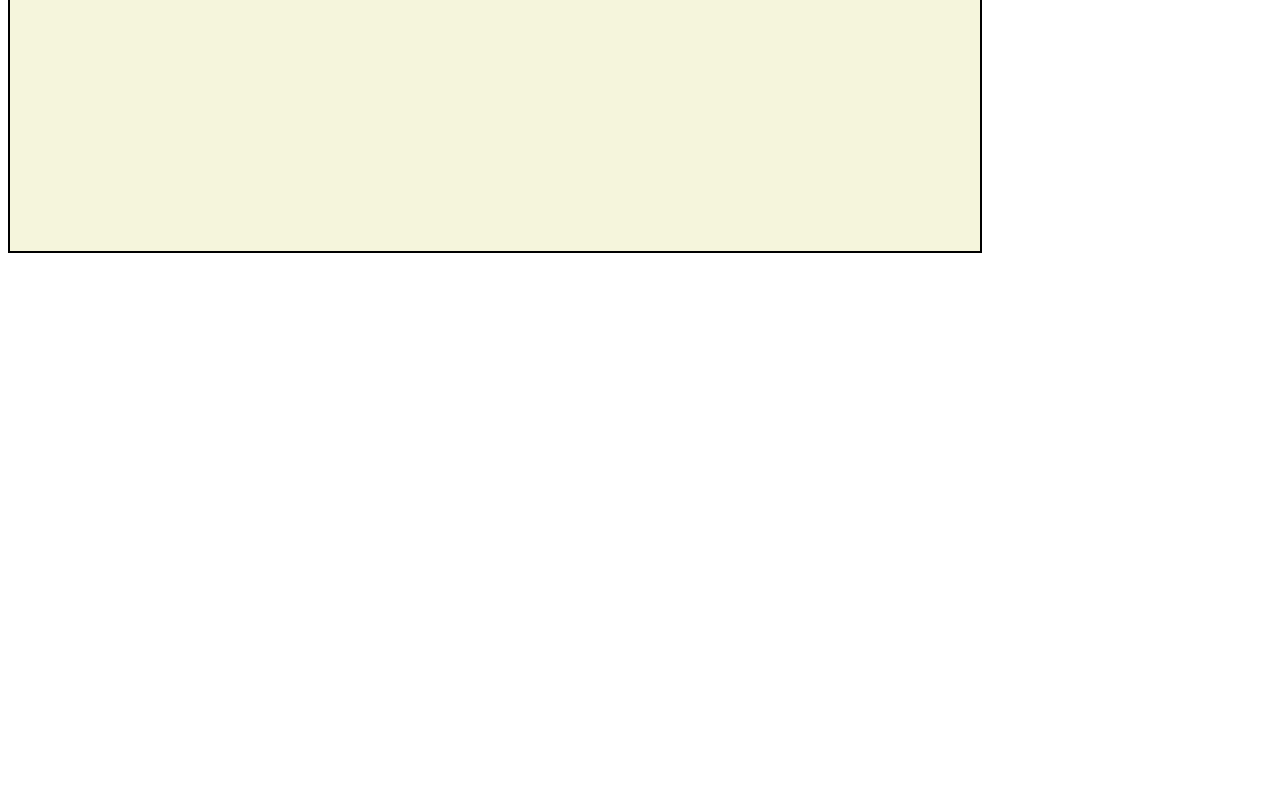
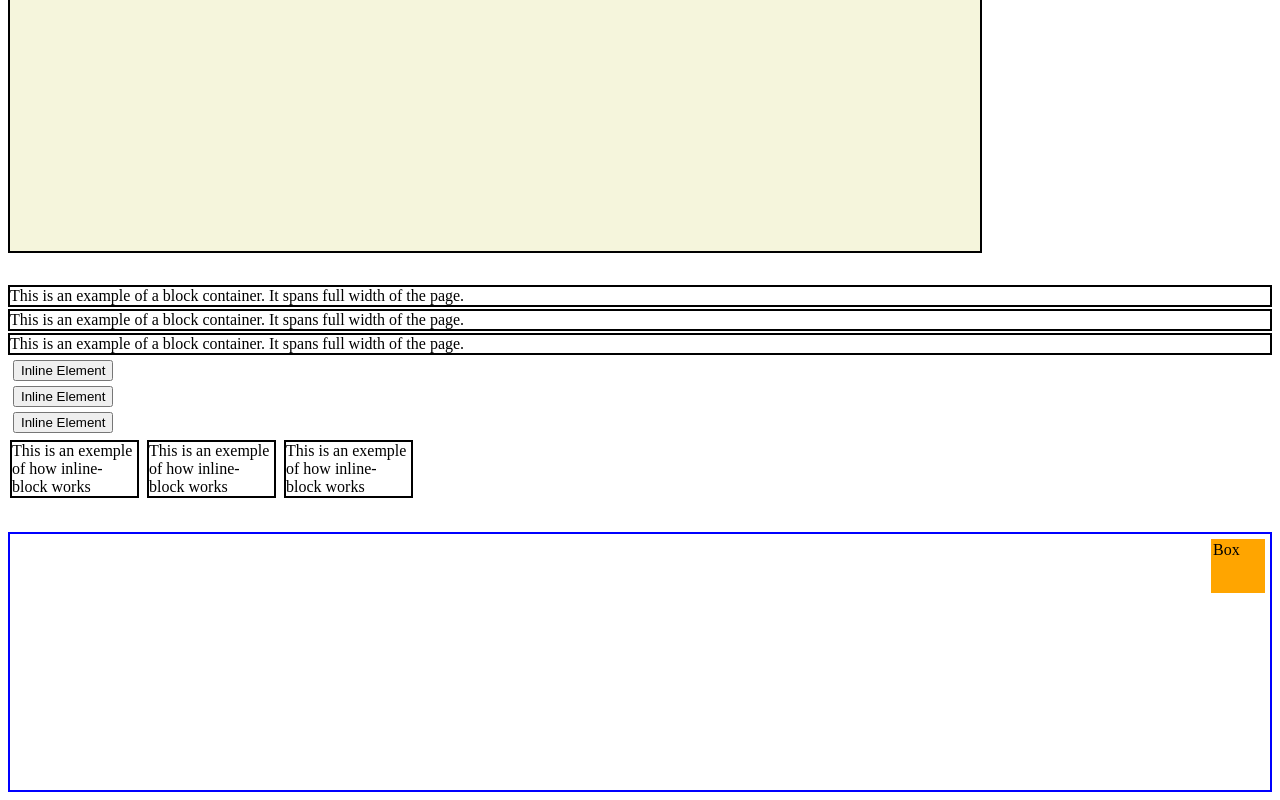
Before and after one commit to tiffaniaib/position-display-float, a plain HTML site: page index.html in a window 1280 px wide. Shown: the part 1169-1969 px from the top of the page. Before the commit the page ends 1430 px from the top, so only its background shows below. Drawn offline with Linux system fonts and the light colour scheme.

Commit message:
Block Inline Float Lesson

```diff
--- a/index.html
+++ b/index.html
@@ -1,5 +1,6 @@
 <!DOCTYPE html>
 <html lang="en">
+
 <head>
     <meta charset="UTF-8">
     <meta http-equiv="X-UA-Compatible" content="IE=edge">
@@ -7,6 +8,7 @@
     <link rel="stylesheet" href="style.css">
     <title>Position Display & Float Properties</title>
 </head>
+
 <body>
     <div class="parent-container">
         Parent Container
@@ -16,5 +18,24 @@
         <div class="child fixed">Fixed</div>
         <div class="child sticky">Sticky</div>
     </div>
+
+    <div class="display-container">
+        <div class="block-container">This is an example of a block container. It spans full width of the page.</div>
+        <div class="block-container">This is an example of a block container. It spans full width of the page.</div>
+        <div class="block-container">This is an example of a block container. It spans full width of the page.</div>
+
+        <button class="inline-element">Inline Element</button>
+        <button class="inline-element">Inline Element</button>
+        <button class="inline-element">Inline Element</button>
+
+        <div class="inline-block">This is an exemple of how inline-block works</div>
+        <div class="inline-block">This is an exemple of how inline-block works</div>
+        <div class="inline-block">This is an exemple of how inline-block works</div>
+
+        <div class="float-container">
+            <div class="float-box">Box</div>
+        </div>
+    </div>
 </body>
+
 </html>
--- a/style.css
+++ b/style.css
@@ -96,3 +96,49 @@
     * stays fixed when scrolling; relative when stationary
 
 */
+
+/*
+? Dsiplay Property
+* Treats an element as block or inline
+* Blocks are created top-to-bottom
+* Inline are positioned side-by-side
+*/
+
+.display-container {
+    margin-top: 2em;
+}
+
+.block-container {
+    border: 2px solid black;
+    margin-top: 2px;
+}
+
+.inline-element {
+    margin: 5px;
+    display: block;
+}
+
+.inline-block {
+    border: 2px solid black;
+    margin: 2px;
+    display: inline-block;
+    width: 125px;
+    /* allows us to set the width and height of an inline element  */
+}
+
+.float-container {
+    margin-top: 2em;
+    border: 2px solid blue;
+    height: 20vw;
+}
+
+.float-box {
+    margin: 5px;
+    border: 2px solid orange;
+    background-color: orange;
+    width: 50px;
+    height: 50px;
+
+    float: right;
+    /* shifts elements from left to right */
+}
```
